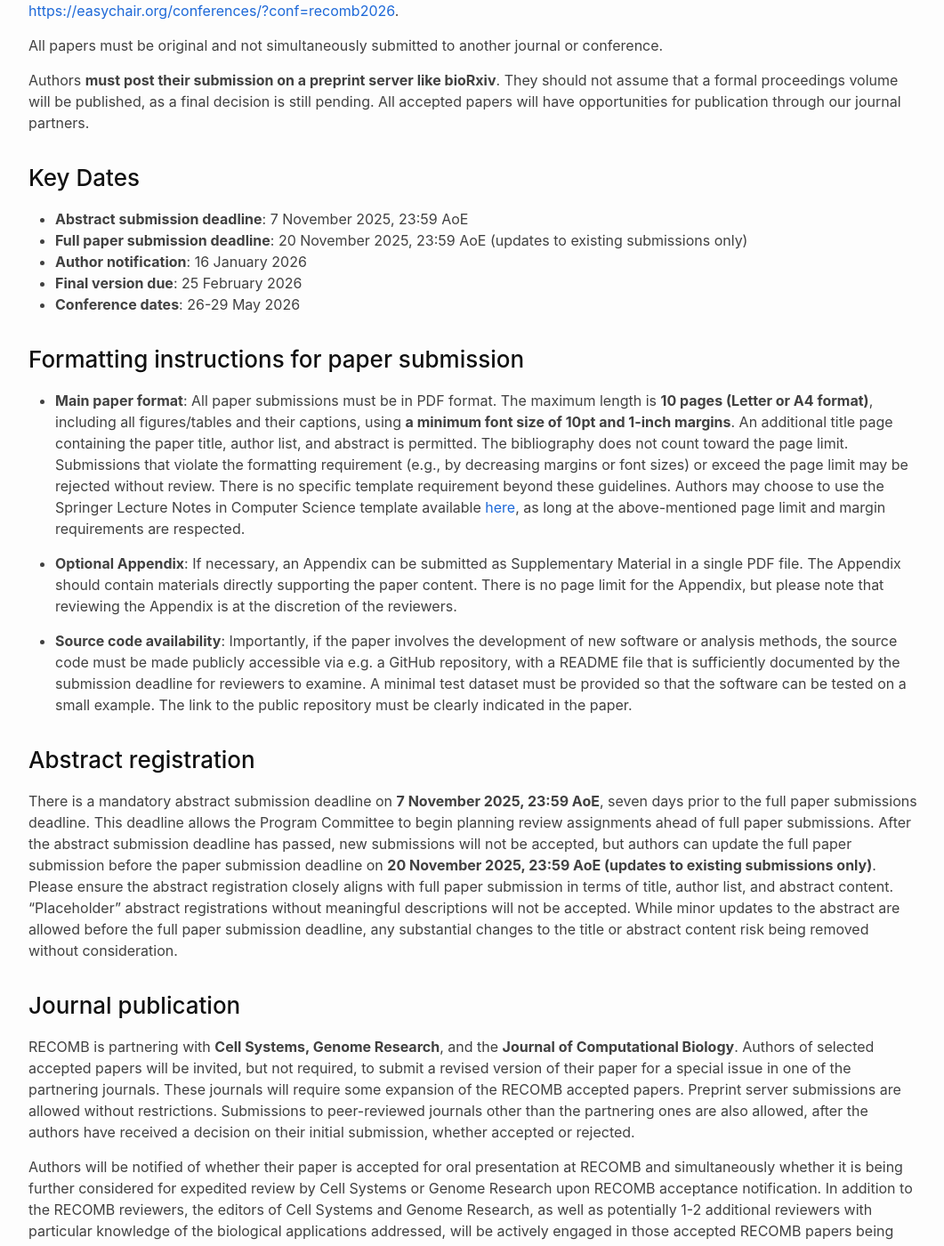
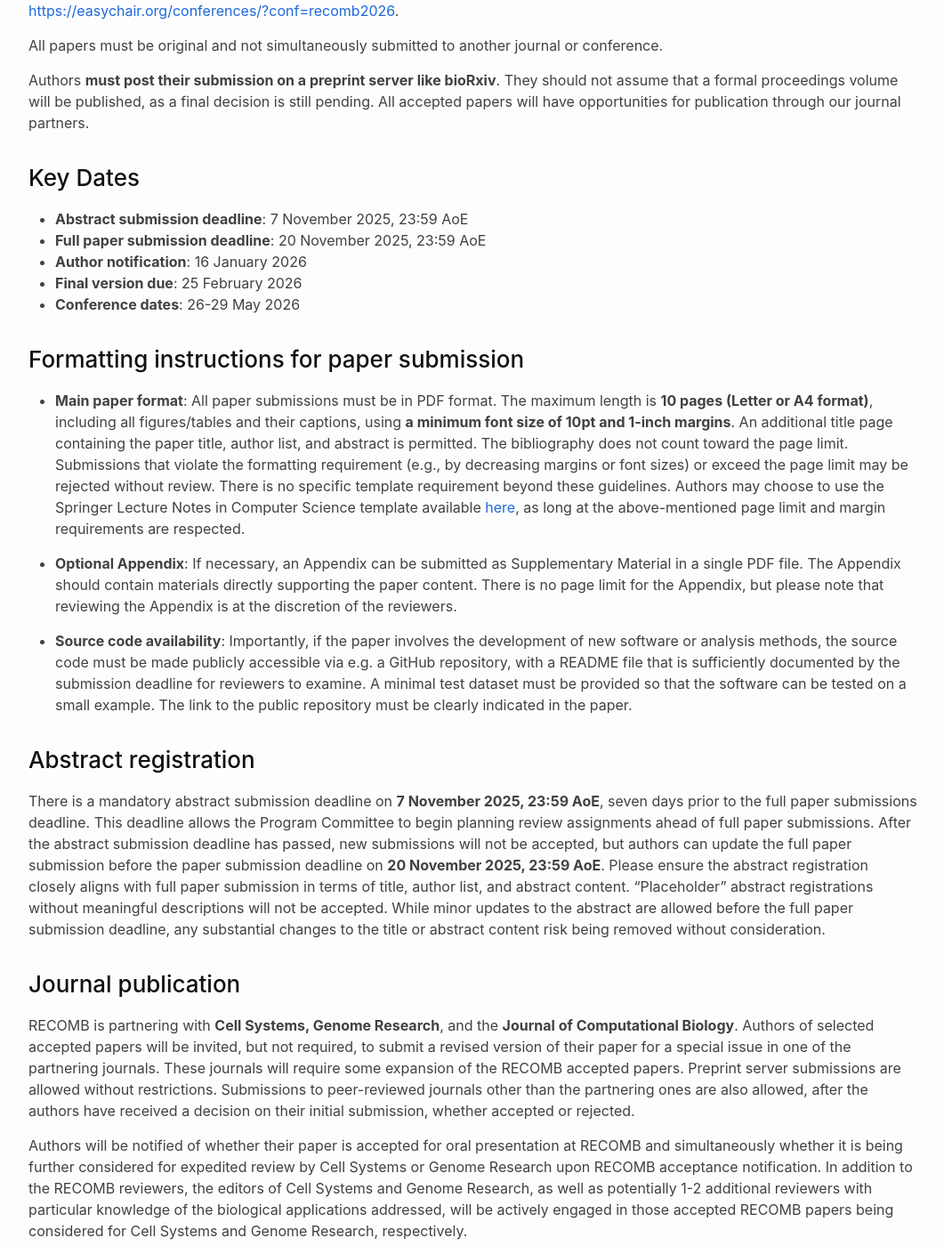
Before and after one commit to recomb-conference/recomb2026, a Jekyll site: the page built from call_for_papers.md, in a window 1280 px wide and 1400 px high, scrolled down 1154 px. Shown: the whole window at 89% size, without its empty margins (108-1169 px from the left). Built offline with Jekyll 4.4.1, drawn with Linux system fonts in a browser that asks for light colours; nearby versions of some CDN libraries.

Commit message:
Update _config.yml

```diff
--- a/_config.yml
+++ b/_config.yml
@@ -164,7 +164,7 @@ main_navigation:
 # Custom variables
 deadlines:
   abstract_submission: "7 November 2025, 23:59 AoE"
-  paper_submission: "20 November 2025, 23:59 AoE (updates to existing submissions only)"
+  paper_submission: "20 November 2025, 23:59 AoE"
   author_notification: "16 January 2026"
   final_version: "25 February 2026"
   early_registration: "TBA" # placeholder
```
